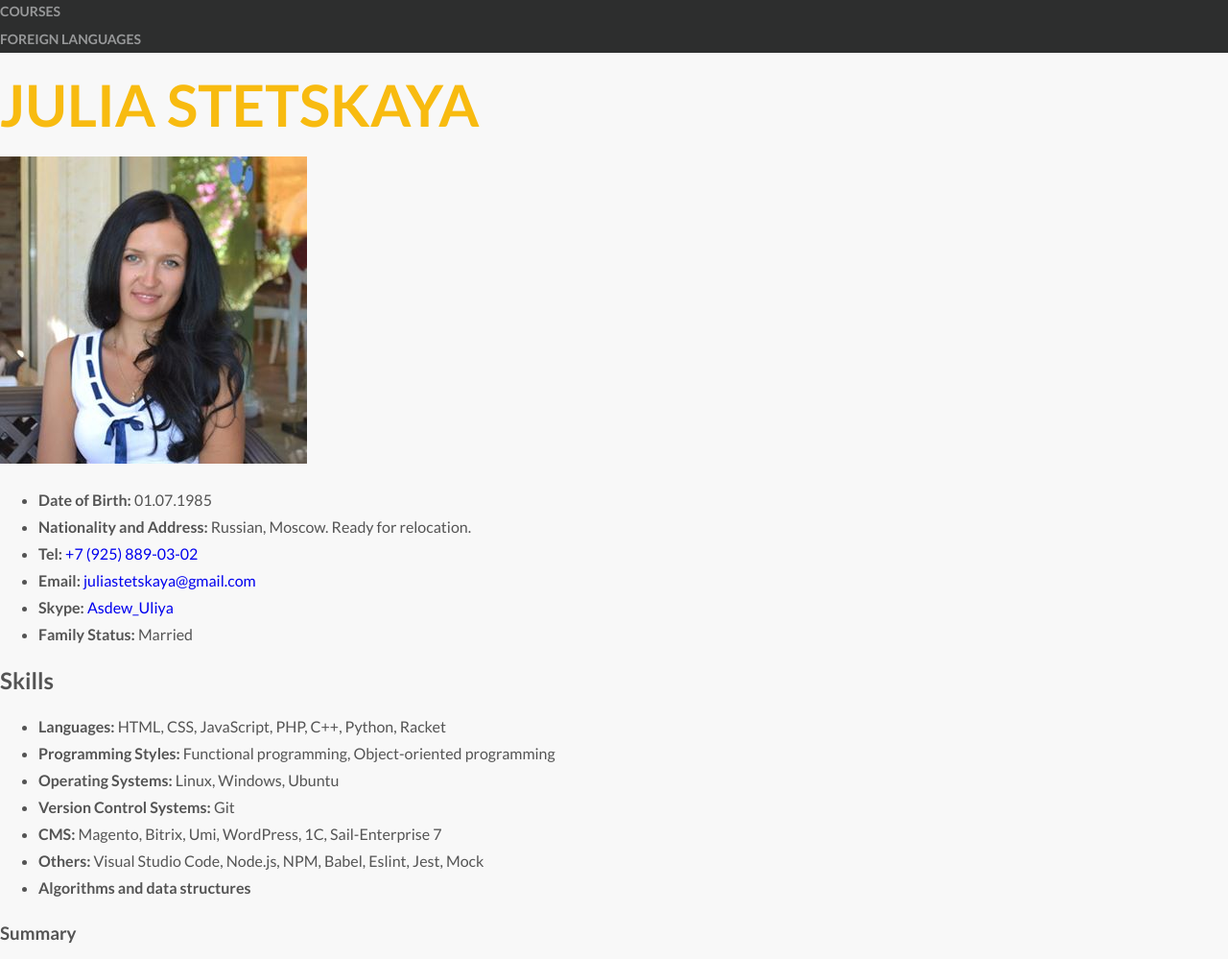
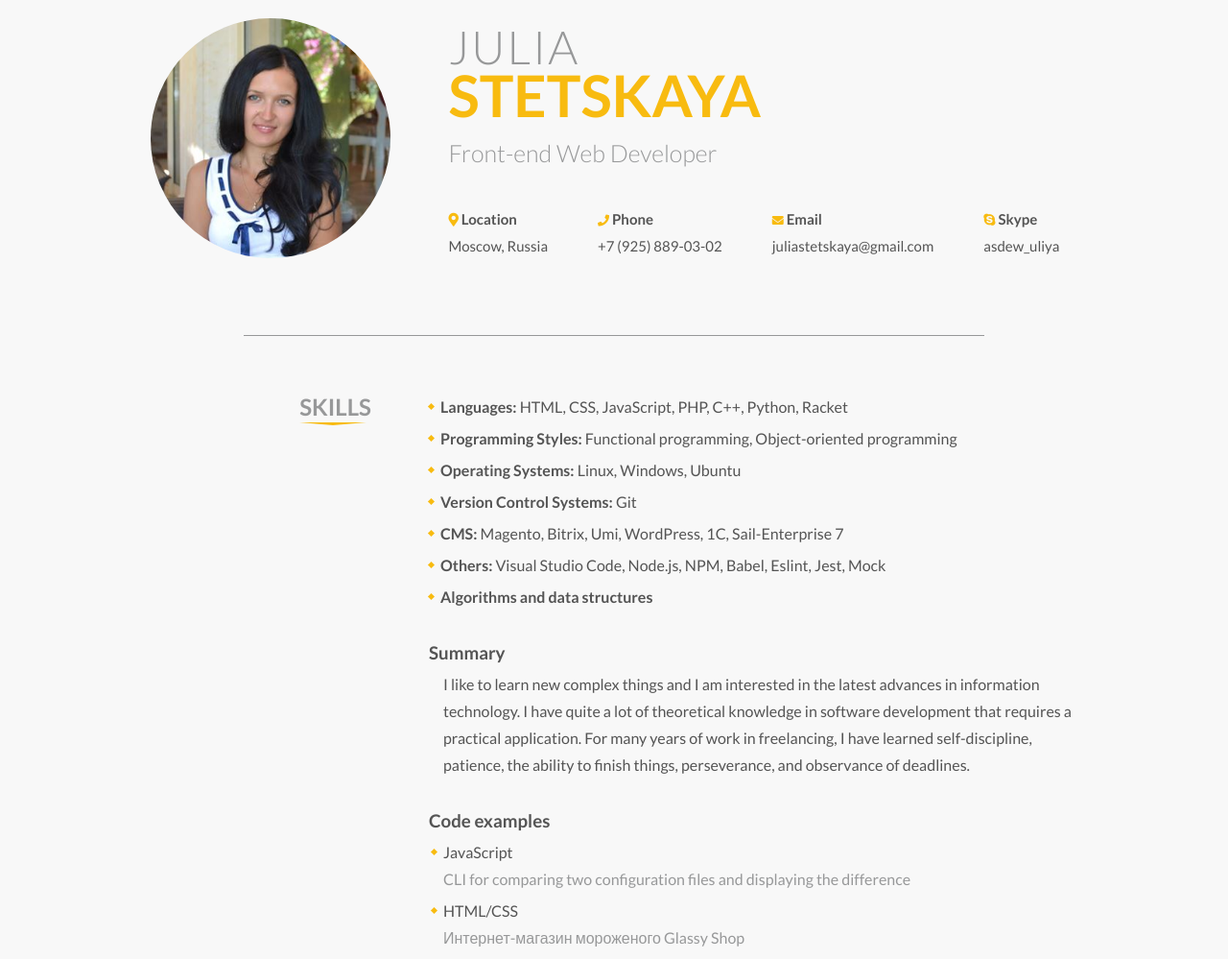
Before and after one commit to juliastetskaya/rsschool-2019Q1-cv, a plain HTML site: page index.html in a window 1280 px wide. Shown: the part 119-1118 px from the top of the page at 96% size. Drawn offline with Linux system fonts and the light colour scheme.

Commit message:
feat: add styles

```diff
--- a/assets/css/style.css
+++ b/assets/css/style.css
@@ -27,9 +27,32 @@ a {
   text-decoration: none;
 }
 
+img {
+  max-width: 100%;
+  height: auto;
+}
+
+.container {
+  min-width: 900px;
+  max-width: 1024px;
+  margin: 0 auto;
+  padding: 0 2.3%;
+}
+
 .main-nav {
   font-weight: 700;
   text-transform: uppercase;
+}
+
+.about-wrapper {
+  width: 66%;
+}
+
+.about {
+  padding: 80px 0;
+
+  display: flex;
+  position: relative;
 }
 
 .bold {
@@ -37,12 +60,23 @@ a {
 }
 
 .title {
+  margin: 0;
   text-transform: uppercase;
   color: #F8BB10;
   font-size: 60px;
+  line-height: 50px;
+  width: 250px;
 }
 
-.main-header {
+.title span {
+  color: #979899;
+  font-size: 48px;
+  font-weight: 300;
+  letter-spacing: 2px;
+}
+
+.main-header,
+.main-footer {
   background-color: #2d2e2e;
 }
 
@@ -50,14 +84,319 @@ a {
   margin: 0;
   padding: 0;
   list-style: none;
+
+  width: 80%;
+  margin: 0 auto;
+
+  display: flex;
+  justify-content: space-between;
+}
+
+.site-nav li {
+  position: relative;
 }
 
 .site-nav a {
+  display: block;
   font-size: 14px;
   color: #979899;
+  padding: 15px 10px;
 }
 
 .site-nav a:hover,
 .site-nav a:focus {
   color: #f8f8f8;
 }
+
+.main-footer p {
+  font-size: 12px;
+  color: #979899;
+  padding: 10px;
+}
+
+.site-nav a::before {
+  content: "";
+  width: 6px;
+  height: 6px;
+  background-color: #F8BB10;
+
+  position: absolute;
+  left: 0;
+  bottom: 26px;
+
+  transform: rotate(45deg);
+}
+
+.profession {
+  font-weight: 300;
+  font-size: 25px;
+  color: #979899;
+  padding-bottom: 20px;
+}
+
+.about img {
+  border-radius: 50%;
+  width: 250px;
+  height: 250px;
+  margin-right: 60px;
+}
+
+.about-list {
+  margin: 0;
+  padding: 0;
+  list-style: none;
+  font-size: 15px;
+
+  display: flex;
+  flex-wrap: wrap;
+  justify-content: space-between;
+}
+
+.about-list a {
+  font-size: 15px;
+  line-height: 28px;
+  color: #545454;
+}
+
+.about::after,
+.skills::after,
+.education::after,
+.experience::after,
+.courses::after {
+  content: "";
+  width: 80%;
+  height: 1px;
+  background-color: #979899;
+  position: absolute;
+  bottom: 0;
+  left: 10%;
+}
+
+.skills,
+.education,
+.experience,
+.courses,
+.languages {
+  padding: 60px 0;
+  width: 100%;
+  margin: 0 auto;
+
+  display: flex;
+  justify-content: flex-end;
+
+  position: relative;
+}
+
+.skills h2,
+.education h2,
+.experience h2,
+.courses h2,
+.languages h2 {
+  margin: 0;
+  margin-right: 60px;
+  text-transform: uppercase;
+  color: #979899;
+
+  position: relative;
+}
+
+.skills h2::before,
+.education h2::before,
+.experience h2::before,
+.courses h2::before,
+.languages h2::before {
+  content: "";
+  position: absolute;
+  top: 30px;
+  left: 0;
+  border-style: solid;
+  border-width: 3px 35px 0 35px;
+  border-color: #F8BB10 transparent transparent transparent;
+}
+
+.education h2::before,
+.experience h2::before,
+.languages h2::before {
+  border-width: 4px 70px 0 70px;
+}
+
+.courses h2::before {
+  border-width: 3px 50px 0 50px;
+}
+
+.skills-wrapper,
+.education-list,
+.experience-list,
+.courses-list,
+.languages-wrapper {
+  width: 70%;
+}
+
+.skills-list {
+  margin: 0;
+  padding: 0;
+  list-style: none;
+
+  margin-bottom: 30px;
+}
+
+.skills-list li {
+  position: relative;
+  margin-bottom: 5px;
+  padding-left: 12px;
+}
+
+.skills-list li::before,
+.courses-list li::before,
+.languages h3::before {
+  content: "";
+  width: 5px;
+  height: 5px;
+  background-color: #F8BB10;
+
+  position: absolute;
+  top: 11px;
+  left: 0;
+
+  transform: rotate(45deg);
+}
+
+.skills h3 {
+  margin: 0;
+  margin-bottom: 5px;
+}
+
+.skills .description {
+  margin: 0;
+  margin-bottom: 30px;
+  padding-left: 15px;
+}
+
+.code-examples-list {
+  margin: 0;
+  padding: 0;
+  list-style: none;
+
+  margin-left: 15px;
+}
+
+.code-examples-list li {
+  position: relative;
+  margin-bottom: 5px;
+}
+
+.code-examples-list li::before {
+  content: "";
+  width: 5px;
+  height: 5px;
+  background-color: #F8BB10;
+
+  position: absolute;
+  left: -12px;
+  top: 11px;
+
+  transform: rotate(45deg);
+}
+
+.code-examples-list a {
+  color: #979899;
+}
+
+.code-examples-list a:hover,
+.code-examples-list a:focus,
+.organization a:hover,
+.organization a:focus,
+.courses-list a:hover,
+.courses-list a:focus,
+.languages a:hover,
+.languages a:focus {
+  color: #F8BB10;
+}
+
+.education-list,
+.experience-list,
+.courses-list {
+  margin: 0;
+  padding: 0;
+  list-style: none;
+}
+
+.education h3,
+.experience-list h3,
+.courses-list h3,
+.languages h3 {
+  margin: 0;
+  font-size: 20px;
+  margin-bottom: 12px;
+}
+
+.education-list > li,
+.experience-list > li,
+.courses-list > li {
+  margin-bottom: 30px;
+}
+
+.education-list > li:last-child,
+.experience-list > li:last-child,
+.courses-list > li:last-child {
+  margin-bottom: 0;
+}
+
+.period {
+  color: #F8BB10;
+  font-size: 22px;
+  display: block;
+  margin-bottom: 10px;
+}
+
+.education-item ul,
+.experience-list ul {
+  list-style: none;
+}
+
+.organization,
+.organization a,
+.courses-list a,
+.courses-list p,
+.languages a {
+  color: #979899;
+}
+
+.courses-list p {
+  margin: 0;
+}
+
+.courses-list li {
+  position: relative;
+  padding-left: 12px;
+  margin-bottom: 25px;
+}
+
+.courses-list h3 {
+  margin-bottom: 6px;
+}
+
+.languages-wrapper {
+  position: relative;
+}
+
+.languages h3 {
+  padding-left: 12px;
+}
+
+.languages p {
+  padding-left: 12px;
+}
+
+.fa-map-marker-alt,
+.fa-phone,
+.fa-envelope,
+.fa-skype {
+  color: #F8BB10;
+  font-size: 12px;
+}
+
+.fa-skype,
+.fa-map-marker-alt {
+  font-size: 14px;
+}
--- a/index.html
+++ b/index.html
@@ -3,12 +3,15 @@
   <head>
     <meta charset="UTF-8">
     <title>Julia Stetskaya</title>
-    <link href="https://fonts.googleapis.com/css?family=Lato:400,700" rel="stylesheet">
+    <link href="https://fonts.googleapis.com/css?family=Lato:300,400,700" rel="stylesheet">
     <link rel="stylesheet" href="assets/css/normalize.css">
     <link rel="stylesheet" href="assets/css/style.css">
+    <link rel="stylesheet" href="https://use.fontawesome.com/releases/v5.7.2/css/all.css" integrity="sha384-fnmOCqbTlWIlj8LyTjo7mOUStjsKC4pOpQbqyi7RrhN7udi9RwhKkMHpvLbHG9Sr" crossorigin="anonymous">
+    <link rel="shortcut icon" href="../HTML_CSS_Git_Basics/assets/img/favicon.ico" type="image/x-icon">
   </head>
   <body>
     <header class="main-header">
+      <div class="container">
         <nav class="main-nav">
           <ul class="site-nav">
             <li><a href="#about">About</a></li>
@@ -16,26 +19,30 @@
             <li><a href="#education">Education</a></li>
             <li><a href="#experience">Experience</a></li>
             <li><a href="#courses">Courses</a></li>
-          <li><a href="#foreign-languages">Foreign languages</a></li>
+            <li><a href="#languages">Languages</a></li>
           </ul>
         </nav>
+      </div>
     </header>
-    <main>
+
+    <main class="container">
       <section class="about" id="about">
-        <h1 class="title">Julia Stetskaya</h1>
-        <img src="assets/img/photo.jpg" alt="Photo by Julia Stetskaya">
+        <img src="assets/img/photo.jpg" alt="Photo by Julia Stetskaya" width="320" height="320">
+        <div class="about-wrapper">
+          <h1 class="title"><span>Julia</span> Stetskaya</h1>
+          <h2 class="profession">Front-end Web Developer</h2>
           <ul class="about-list">
-          <li><span class="bold">Date of Birth:</span> 01.07.1985</li>
-          <li><span class="bold">Nationality and Address:</span> Russian, Moscow. Ready for relocation.</li>
-          <li><span class="bold">Tel:</span><a href="tel:79258890302"> +7 (925) 889-03-02</a></li>
-          <li><span class="bold">Email:</span><a href="mailto:juliastetskaya@gmail.com"> juliastetskaya@gmail.com</a></li>
-          <li><span class="bold">Skype:</span> <a href="skype:asdew_uliya">Asdew_Uliya</a></li>
-          <li><span class="bold">Family Status:</span> Married</li>
+            <li><i class="fas fa-map-marker-alt"></i> <span class="bold">Location</span><br>Moscow, Russia</li>
+            <li><i class="fas fa-phone"></i> <span class="bold">Phone</span><br><a href="tel:79258890302">+7 (925) 889-03-02</a></li>
+            <li><i class="fas fa-envelope"></i> <span class="bold">Email</span><br><a href="mailto:juliastetskaya@gmail.com">juliastetskaya@gmail.com</a></li>
+            <li><i class="fab fa-skype"></i> <span class="bold">Skype</span><br><a href="skype:asdew_uliya">asdew_uliya</a></li>
           </ul>
+        </div>
       </section>
 
       <section class="skills" id="skills">
         <h2>Skills</h2>
+        <div class="skills-wrapper">
           <ul class="skills-list">
             <li><span class="bold">Languages:</span> HTML, CSS, JavaScript, PHP, C++, Python, Racket</li>
             <li><span class="bold">Programming Styles:</span> Functional programming, Object-oriented programming</li>
@@ -46,26 +53,27 @@
             <li><span class="bold">Algorithms and data structures</span></li>
           </ul>
           <h3>Summary</h3>
-        <p>I like to learn new complex things and I am interested in the latest advances in information technology. I have quite a lot of theoretical knowledge in software development that requires a practical application. For many years of work in freelancing, I have learned self-discipline, patience, the ability to finish things, perseverance, and observance of deadlines.</p>
+          <p class="description">I like to learn new complex things and I am interested in the latest advances in information technology. I have quite a lot of theoretical knowledge in software development that requires a practical application. For many years of work in freelancing, I have learned self-discipline, patience, the ability to finish things, perseverance, and observance of deadlines.</p>
           <h3>Code examples</h3>
           <ul class="code-examples-list">
-          <li>JavaScript <a href="https://github.com/juliastetskaya/project-lvl2-s193" target="_blank">CLI for comparing two configuration files and displaying the difference</a></li>
-          <li>HTML/CSS <a href="https://github.com/juliastetskaya/juliastetskaya.github.io" target="_blank">Интернет-магазин мороженого Glassy Shop</a></li>
+            <li>JavaScript<br><a href="https://github.com/juliastetskaya/project-lvl2-s193" target="_blank">CLI for comparing two configuration files and displaying the difference</a></li>
+            <li>HTML/CSS<br><a href="https://github.com/juliastetskaya/juliastetskaya.github.io" target="_blank">Интернет-магазин мороженого Glassy Shop</a></li>
           </ul>
+        </div>
       </section>
 
       <section class="education" id="education">
         <h2>Education</h2>
         <ul class="education-list">
           <li class="education-item">
-            <h3><span>2002 - 2007</span> Moscow State Industrial University (MSIU)</h3>
+            <h3><span class="period">2002 - 2007</span> Moscow State Industrial University (MSIU)</h3>
             <ul>
               <li><span class="bold">Specialty:</span> Applied informatics in economics</li>
               <li><span class="bold">Qualification:</span> Computer science economist</li>
             </ul>
           </li>
           <li class="education-item">
-            <h3><span>2009 - 2012</span> Financial University under the Government of the Russian Federation</h3>
+            <h3><span class="period">2009 - 2012</span> Financial University under the Government of the Russian Federation</h3>
             <ul>
               <li><span class="bold">Specialty:</span> Accounting</li>
               <li><span class="bold">Qualification:</span> Economist (Graduated with honors)</li>
@@ -75,35 +83,35 @@
       </section>
 
       <section class="experience" id="experience">
-        <h2>Professional Experience</h2>
+        <h2>Experience</h2>
         <ul class="experience-list">
           <li>
-            <h3><span>June 2007 - June 2009</span> Automation Specialist</h3>
+            <h3><span class="period">June 2007 - June 2009</span> Automation Specialist</h3>
             <ul>
-              <li><span class="bold">Organization:</span> Gazspecstroy-Vyazma</li>
+              <li class="organization">Gazspecstroy-Vyazma</li>
               <li><span class="bold">Field of activity:</span> Construction of gas pipelines</li>
               <li><span class="bold">Responsibility:</span> Automation of the company’s accounting and finance</li>
             </ul>
           </li>
           <li>
-            <h3><span>December 2009 - March 2012</span> Content Manager</h3>
+            <h3><span class="period">December 2009 - March 2012</span> Content Manager</h3>
             <ul>
-              <li><a href="https://www.fl.ru/users/asdew/" target="_blank">Freelance</a></li>
-              <li><span class="bold">Responsibility:</span> Filling the sites with different content (texts, images, tables, etc). Work with many CMS.</li>
+              <li class="organization"><a href="https://www.fl.ru/users/asdew/" target="_blank">Freelance</a></li>
+              <li><span class="bold">Responsibility:</span> Filling the sites with different content (texts, images, tables, etc). I have worked with many content management systems.</li>
             </ul>
           </li>
           <li>
-            <h3><span>March 2012 - January 2016</span> Customer and Supplier Manager</h3>
+            <h3><span class="period">March 2012 - January 2016</span> Customer and Supplier Manager</h3>
             <ul>
-              <li><a href="https://www.rumpa.ru/" target="_blank">Rumpa</a></li>
+              <li class="organization"><a href="https://www.rumpa.ru/" target="_blank">Rumpa</a></li>
               <li><span class="bold">Responsibility:</span> The whole cycle of works, starting with receiving the order from the client and ending with the installation of finished products.</li>
             </ul>
           </li>
           <li>
-            <h3><span>January 2016 - December 2018</span> Content Manager</h3>
+            <h3><span class="period">January 2016 - December 2018</span> Content Manager</h3>
             <ul>
-              <li><a href="https://www.fl.ru/users/asdew/" target="_blank">Freelance</a></li>
-              <li><span class="bold">Responsibility:</span> Filling the sites with different content (texts, images, tables, etc). Work with many CMS.</li>
+              <li class="organization"><a href="https://www.fl.ru/users/asdew/" target="_blank">Freelance</a></li>
+              <li><span class="bold">Responsibility:</span> Filling the sites with different content (texts, images, tables, etc). I have worked with many content management systems.</li>
             </ul>
           </li>
         </ul>
@@ -135,15 +143,17 @@
         </ul>
       </section>
 
-      <section class="foreign-languages" id="foreign-languages">
-        <h2>Foreign languages</h2>
+      <section class="languages" id="languages">
+        <h2>Languages</h2>
+        <div class="languages-wrapper">
           <h3>English</h3>
           <p><span class="bold">Level:</span> Pre-Intermediate (A2)</p>
           <p>I’m learning English in <a href="https://englex.ru/" target="_blank">Englex</a> from November 2018.</p>
+        </div>
       </section>
     </main>
-    <footer>
-      <p>&copy; Copyright 2019 by Julia Stetskaya</p>
+    <footer class="main-footer">
+      <p class="container">&copy; Copyright 2019 by Julia Stetskaya</p>
     </footer>
   </body>
 </html>
```
Also changed, not shown: assets/img/favicon.ico (added). Lines whose indentation alone changed are shown as unchanged.
